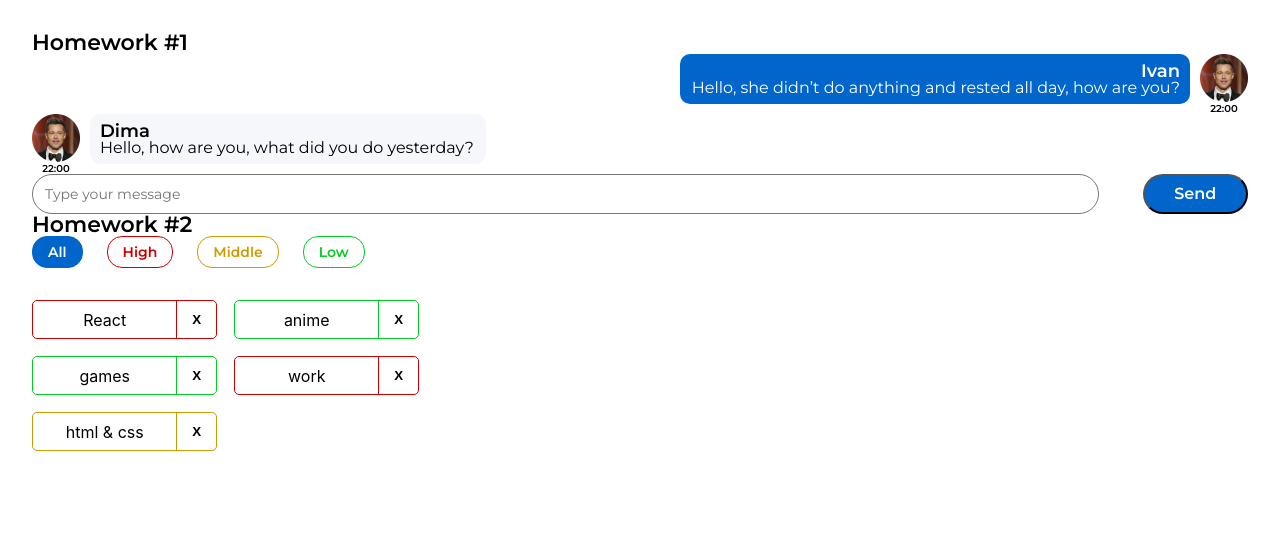
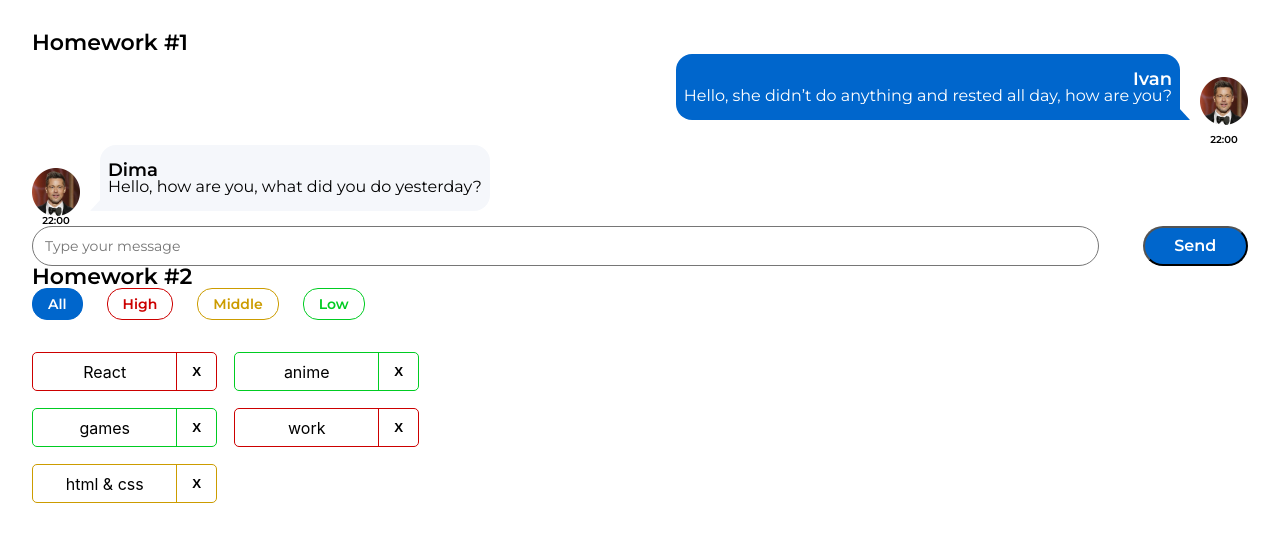
Before and after one commit to Anton-013/hws2-master, a React (Create React App) app: page / in a window 1280 px wide. Shown: the top 542 px of the page. Built offline with nearby package versions, Linux system fonts and the light colour scheme.

Commit message:
refactoring

```diff
--- a/src/s2-homeworks/hw01/friend-message/FriendMessage.module.css
+++ b/src/s2-homeworks/hw01/friend-message/FriendMessage.module.css
@@ -5,6 +5,7 @@
 
 .friendImageAndText {
     display: flex;
+    align-items: end;
 }
 
 .friendImageAndText img {
@@ -13,20 +14,23 @@
 }
 
 .friendText {
-    padding: 8px 12px 8px 20px;
+    padding: 16px 8px 16px 8px;
     position: relative;
+    background-color: #f5f7fb;
+    border-radius: 16px 16px 16px 0;
+    margin-left: 20px;
+    margin-bottom: 5px;
 }
 
 .friendText:after {
     content: '';
     position: absolute;
-    z-index: -1;
-    top: 0;
-    right: 0;
+    background-color: #f5f7fb;
+    width: 11px;
+    height: 12px;
+    clip-path: polygon(100% 0, 0% 100%, 100% 100%);
     bottom: 0;
-    left: 10px;
-    background-color: #F5F7FB;
-    border-radius: 10px;
+    left: -10px;
 }
 
 .friendName {
--- a/src/s2-homeworks/hw01/message/Message.module.css
+++ b/src/s2-homeworks/hw01/message/Message.module.css
@@ -7,6 +7,7 @@
 .imageAndText {
     display: flex;
     flex-direction: row-reverse;
+    align-items: end;
 }
 
 .imageAndText img {
@@ -16,21 +17,25 @@
 
 .text {
     text-align: right;
-    padding: 8px 20px 8px 12px;
+    padding: 16px 8px 16px 8px;
     position: relative;
+    margin-right: 20px;
+    margin-bottom: 5px;
     color: #ffffff;
+    background-color: #0066CC;
+    border-radius: 16px 16px 0 16px;
 }
 
 .text:after {
+    z-index: -1;
     content: '';
     position: absolute;
-    z-index: -1;
-    top: 0;
-    right: 10px;
+    background-color: #0066cc;
+    width: 11px;
+    height: 12px;
+    clip-path: polygon(0 0, 0% 100%, 100% 100%);
     bottom: 0;
-    left: 0;
-    background-color: #0066CC;
-    border-radius: 10px;
+    right: -10px;
 }
 
 .name {
@@ -55,6 +60,7 @@
 
 .time {
     width: 48px;
+    margin-top: 10px;
     text-align: center;
     font-family: Montserrat;
     font-weight: 600;
```
